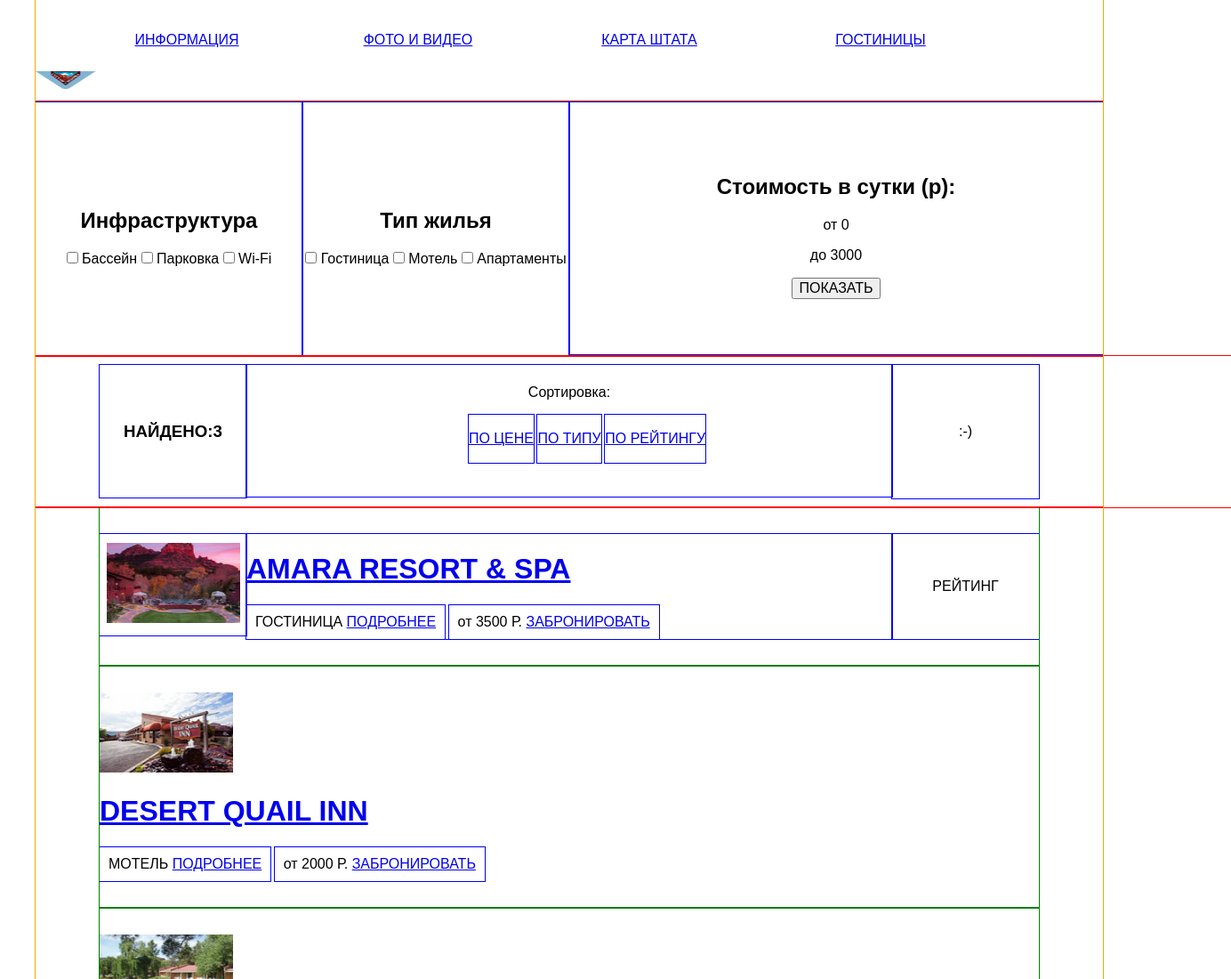
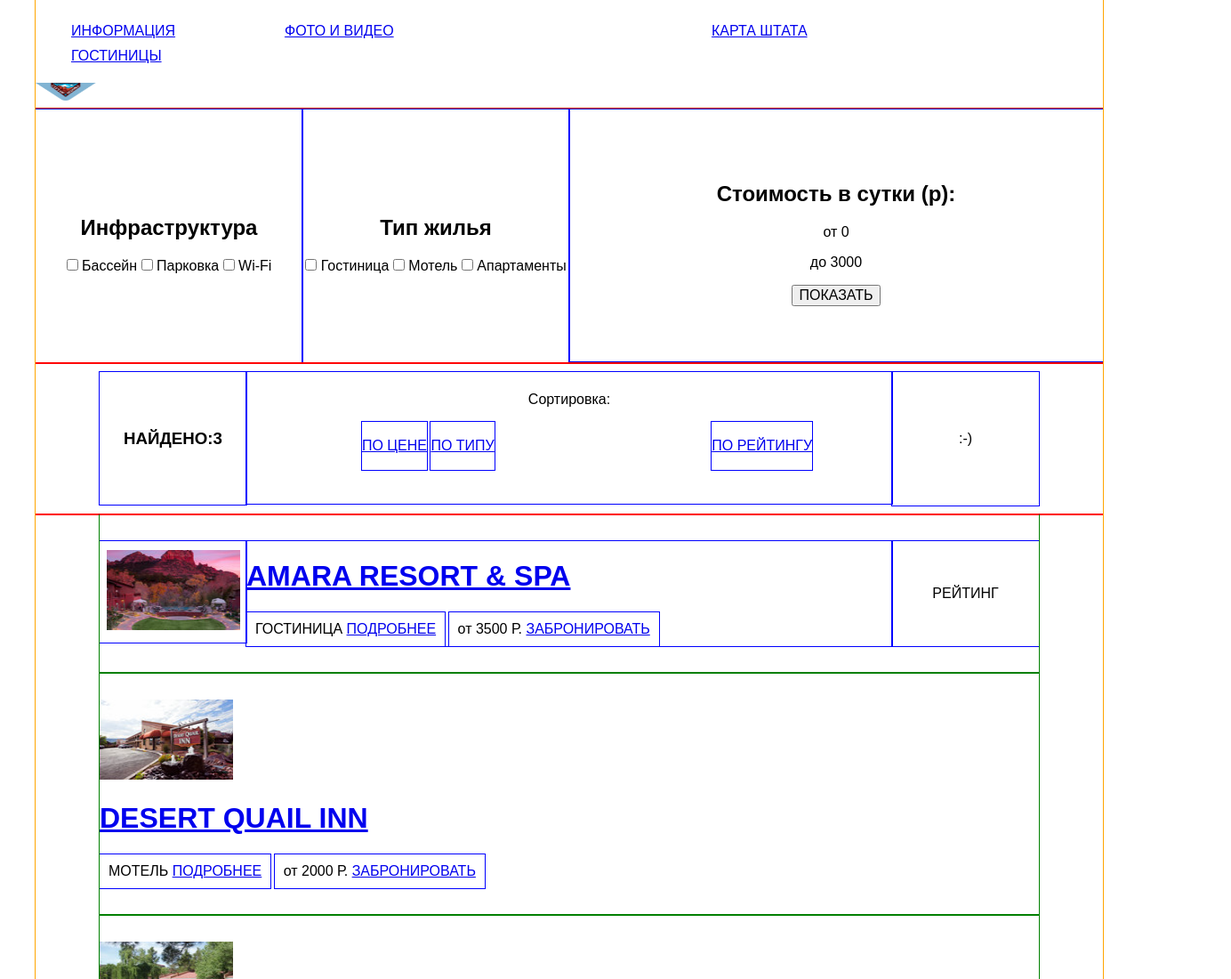
Before and after one commit to obanavital/126932-sedona, a plain HTML site: page catalog.html in a window 1280 px wide. Shown: the top 1100 px of the page at 89% size, 1384 px wide, since content can reach past the window. Drawn offline with Linux system fonts and the light colour scheme.

Commit message:
вторая страница 4

```diff
--- a/css/style.css
+++ b/css/style.css
@@ -13,16 +13,17 @@
 }
 .main-header {
     width: 1200px;
-    padding: 10px 0px;
+    padding: 5px 0px;
     outline: 1px solid blue;
 }
 .main-navigation li {
     width: 240px;
     display: inline-block;
     vertical-align: top;
-    margin: 0 auto;
-    padding: 10px;
-    text-align: center;
+    padding: 5px 0px;
+}
+li:nth-child(2) {
+    margin-right: 240px;
 }
 .intro {
     width: 1200px;
@@ -158,7 +159,6 @@
   padding: 62px 0px;
 }
 .sort {
-  width: 1200px;
   min-height: 70px;
   padding: 10px 72px;
   outline: 1px solid red;
```
